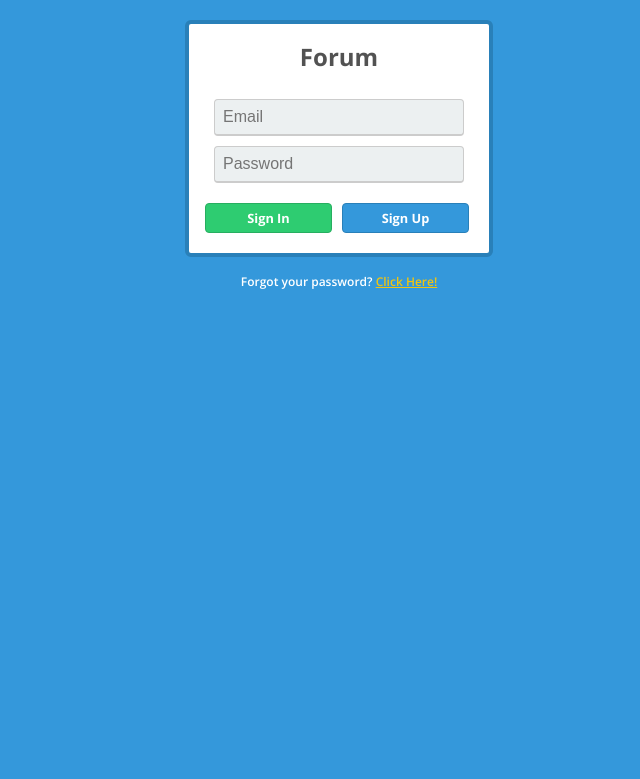
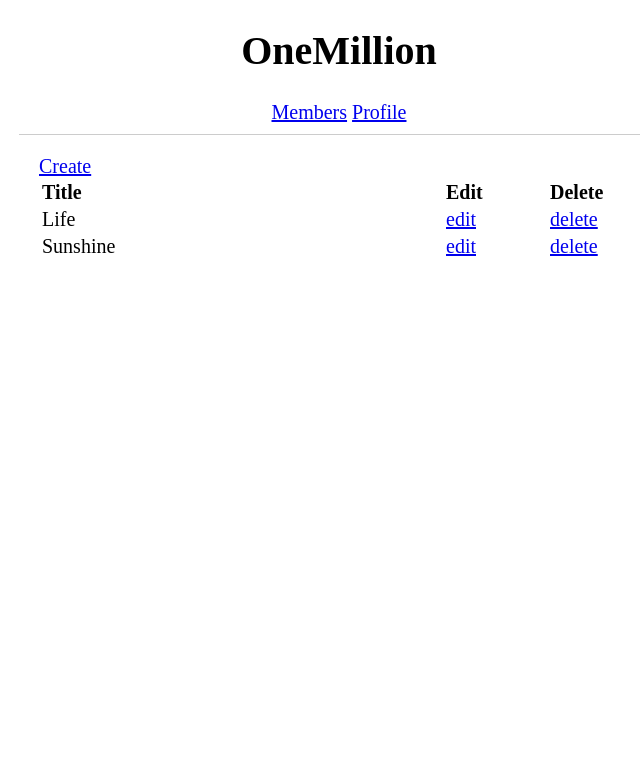
Before and after one commit to amohamme/ForumWorkshop, a Flask app: page / in a window 1280 px wide. Shown: the top 779 px of the page, without its empty margins (301-941 px from the left). Run offline with Flask 2, Linux system fonts and the light colour scheme.

Commit message:
Jinja
Added CSS file
Added Post store to index.html

```diff
--- a/Forums/app.py
+++ b/Forums/app.py
@@ -3,13 +3,20 @@
 ########################################
 
 from flask import Flask, render_template
+from Forums import models
+from Forums import stores
 
 app = Flask(__name__)
+
+post_store = stores.PostStore()
+post_store.add(models.post("Life", "Life is alawys great"))
+post_store.add(models.post("Sunshine", "Sunshine is amazing"))
+
 
 @app.route("/")
 @app.route("/index")
 def home():
-     return render_template("index.html")
+     return render_template("index.html", posts = post_store.get_all())
 
 @app.route('/SayHello/<username>')
 def say_hello(username):
--- a/Forums/templates/index.html
+++ b/Forums/templates/index.html
@@ -1,111 +1,94 @@
-<link href='https://fonts.googleapis.com/css?family=Open+Sans:700,600' rel='stylesheet' type='text/css'>
+<!doctype html>
+<html>
 
-<form method="post" action="index.html">
-    <div class="box">
-        <h1> Forum </h1>
-
-        <input type="email" name="email" placeholder="Email" class="email" />
-
-        <input type="password" name="password" placeholder="Password" class="email" />
-
-        <a href="#"><div class="btn">Sign In</div></a> <!-- End Btn -->
-
-        <a href="#"><div id="btn2">Sign Up</div></a> <!-- End Btn2 -->
-
-    </div> <!-- End Box -->
-</form>
-
-<p>Forgot your password? <u style="color:#f1c40f;">Click Here!</u></p>
-
-<style>
-  body{
-  font-family: 'Open Sans', sans-serif;
-  background:#3498db;
-  margin: 0 auto 0 auto;
-  width:100%;
-  text-align:center;
-  margin: 20px 0px 20px 0px;
+<head>
+    <meta charset="utf-8">
+    <title>Forums Workshop</title>
+    <style>
+body {
+    font-size: 20px
 }
 
-p{
-  font-size:12px;
-  text-decoration: none;
-  color:#ffffff;
+.content {
+    max-width: 600px;
+    margin: 0 auto;
+    border-top: 1px solid #ccc;
+    padding: 20px;
 }
 
-h1{
-  font-size:1.5em;
-  color:#525252;
+table td {
+    min-width: 100px;
 }
 
-.box{
-  background:white;
-  width:300px;
-  border-radius:6px;
-  margin: 0 auto 0 auto;
-  padding:0px 0px 70px 0px;
-  border: #2980b9 4px solid;
+    table td:first-child {
+        min-width: 400px;
+    }
+
+thead {
+    text-align: left;
 }
 
-.email{
-  background:#ecf0f1;
-  border: #ccc 1px solid;
-  border-bottom: #ccc 2px solid;
-  padding: 8px;
-  width:250px;
-  color:#AAAAAA;
-  margin-top:10px;
-  font-size:1em;
-  border-radius:4px;
+.centered-item {
+    text-align: center;
+    margin: 10px auto;
 }
 
-.password{
-  border-radius:4px;
-  background:#ecf0f1;
-  border: #ccc 1px solid;
-  padding: 8px;
-  width:250px;
-  font-size:1em;
-}
+    </style>
+</head>
 
-.btn{
-  background:#2ecc71;
-  width:125px;
-  padding-top:5px;
-  padding-bottom:5px;
-  color:white;
-  border-radius:4px;
-  border: #27ae60 1px solid;
+<body>
 
-  margin-top:20px;
-  margin-bottom:20px;
-  float:left;
-  margin-left:16px;
-  font-weight:800;
-  font-size:0.8em;
-}
+    <div class="centered-item">
+        <h1>OneMillion</h1>
+    </div>
 
-.btn:hover{
-  background:#2CC06B;
-}
+    <div class="centered-item">
+        <a href="#">Members</a>
 
-#btn2{
-  float:left;
-  background:#3498db;
-  width:125px;  padding-top:5px;
-  padding-bottom:5px;
-  color:white;
-  border-radius:4px;
-  border: #2980b9 1px solid;
+        <a href="#">Profile</a>
+    </div>
 
-  margin-top:20px;
-  margin-bottom:20px;
-  margin-left:10px;
-  font-weight:800;
-  font-size:0.8em;
-}
+    <div class="content">
+        <a href="#">Create</a>
 
-#btn2:hover{
-background:#3594D2;
-}
-</style>
+        <table>
+
+            <thead>
+                <tr>
+                    <th>
+                        Title
+                    </th>
+
+                    <th>
+                        Edit
+                    </th>
+
+                    <th>
+                        Delete
+                    </th>
+                </tr>
+            </thead>
+
+            <tbody>
+            {% for post in posts %}
+            <tr>
+                <td>
+                    {{post.title}}
+                </td>
+
+                <td>
+                    <a href="#">edit</a>
+                </td>
+
+                <td>
+                    <a href="#">delete</a>
+                </td>
+            </tr>
+            {% endfor %}
+            </tbody>
+        </table>
+    </div>
+
+</body>
+
+</html>
```
Also changed, not shown: Forums/static/style.css (added, +90 -0 lines).
